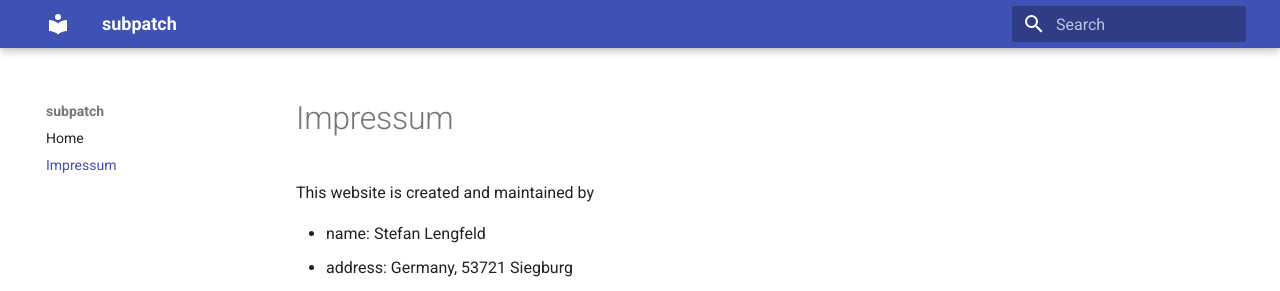
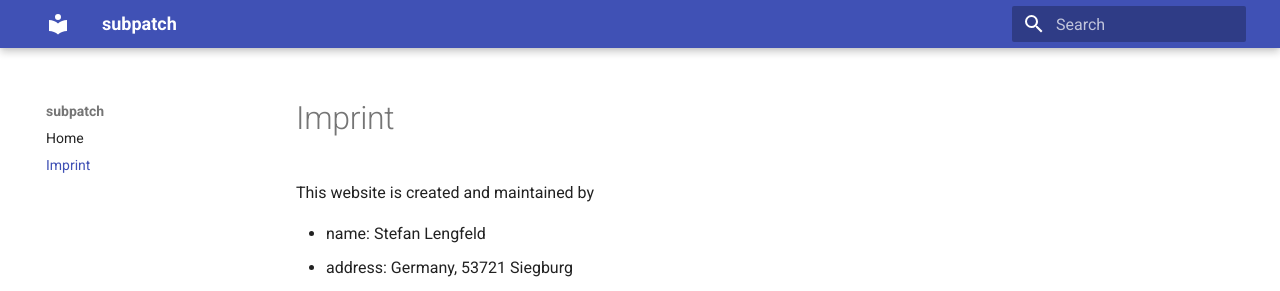
Before and after one commit to lengfeld/subpatch, an MkDocs documentation site: the page built from docs/imprint.md, in a window 1280 px wide. Shown: the top 291 px of the page. Built offline with MkDocs 1.6.1 and Material for MkDocs 9.7.7, drawn with Linux system fonts in a browser that asks for light colours.

Commit message:
fix spelling for imprint

```diff
--- a/docs/impressum.md
+++ b/docs/imprint.md
@@ -1,4 +1,4 @@
-# Impressum
+# Imprint
 
 This website is created and maintained by
 
--- a/mkdocs.yml
+++ b/mkdocs.yml
@@ -4,7 +4,7 @@ theme:
   name: material
 nav:
   - Home: 'index.md'
-  - Impressum: 'impressum.md'
+  - Imprint: 'imprint.md'
 extra:
   social:
     - icon: fontawesome/brands/github
```
